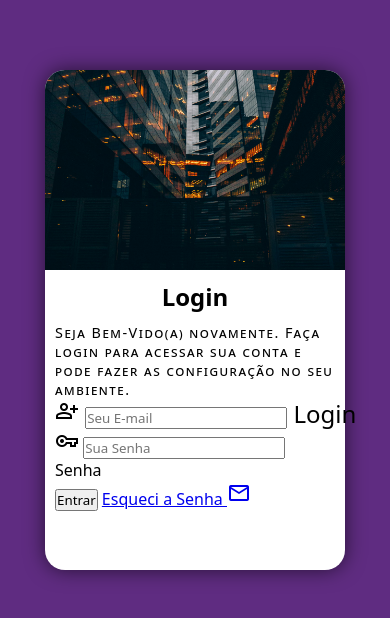
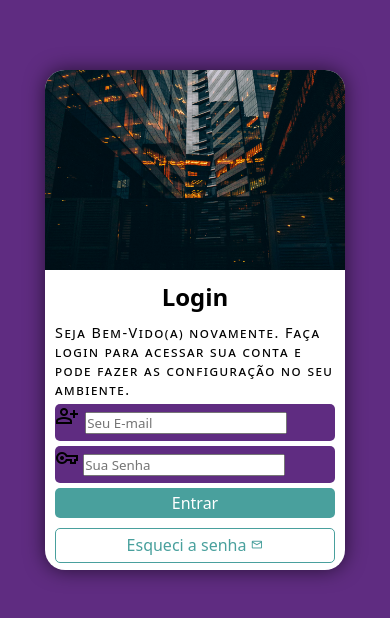
Before and after one commit to igortavares3/projeto-login, a plain HTML site: page index.html in a window 390 px wide. Shown: the part 102-720 px from the top of the page. Drawn offline with nearby package versions, Linux system fonts and the light colour scheme.

Commit message:
Mobil First

```diff
--- a/estilos/style.css
+++ b/estilos/style.css
@@ -74,10 +74,59 @@ section#login > #Formulario > p {
 
 }
 
-form >input[input=submit] {
+form > #campo {
     display: block;
-    width: 100%;
+    background-color: #5f2c81;
+    border-radius: 5px;
+    margin: 5px 0px;
+    padding-bottom: 7px;
+}
+
+form label {
+    font-variant: small-caps;
+    display: none;
+}
+
+#submit > input[type=submit] {
+    display: block;
     background-color:#49a09d ;
     color: white;
-    border-radius: 10px;
+    width: 100%;
+    height: 30px;
+    border-radius: 5px;
+    cursor: pointer;
+    font-size: 1em;
+    border: none;
+
 }
+
+#submit > input[type=submit]:hover {
+    background-color: #275654;
+}
+
+#submit > a {
+     display: block;
+    background-color: white ;
+    color: #49a09d;
+    border: 1px solid #49a09d  ;
+    width: 100%;
+    height: 35px;
+    font-size: 1em;
+    border-radius: 5px;
+    cursor: pointer;
+    text-align: center;
+    text-decoration: none;
+    margin-top: 10px;
+    padding-top: 5px;
+
+}
+
+#submit > a:hover {
+    background-color: #49a09d;
+    color: white;
+}
+
+#submit > a > i {
+    font-size: 0.8em;
+
+}
--- a/index.html
+++ b/index.html
@@ -31,9 +31,9 @@
                         <label for="isenha">Senha</label>
                     </div>
 
-                    <div id="sbmit">
-                        <input type="submit" value="Entrar" >
-                        <a href="index.html">Esqueci a Senha <i class="material-symbols-outlined">mail</i></a >
+                    <div id="submit">
+                        <input type="submit" value="Entrar">
+                        <a href="index.html">Esqueci a senha <i class="material-symbols-outlined">mail</i></a >
                     </div>
 
 
```
Also changed, not shown: estilos/mediaquerys.css (line endings or trailing spaces).
